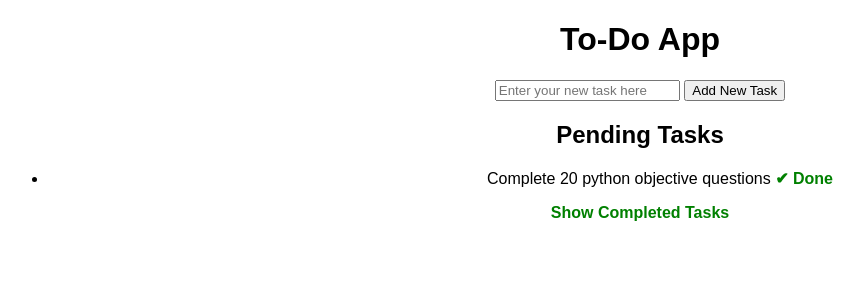
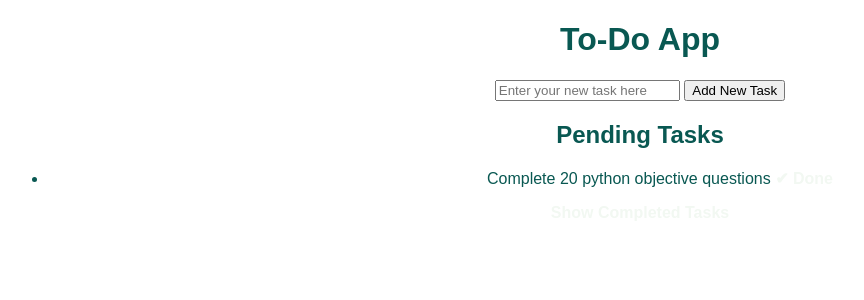
Before and after one commit to JYOTHY-DAS/Flask_to_do_app, a Flask app: page / in a window 1280 px wide. Shown: the top 300 px of the page, without its empty margins (0-864 px from the left). Run offline with Flask 3, Linux system fonts and the light colour scheme; data comes from the database, SQL or seed files in the repository.

Commit message:
body color changed

```diff
--- a/app/static/main.css
+++ b/app/static/main.css
@@ -1,6 +1,7 @@
 body {
     font-family: Arial, sans-serif;
     text-align: center;
+    color: #095852;
 }
 
 form {
@@ -13,6 +14,6 @@ button {
 
 a {
     text-decoration: none;
-    color: green;
+    color: rgb(242, 248, 242);
     font-weight: bold;
 }
```
